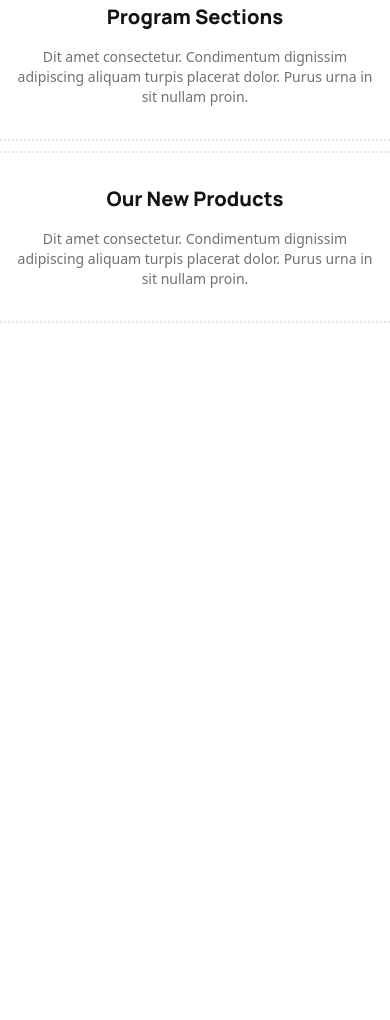
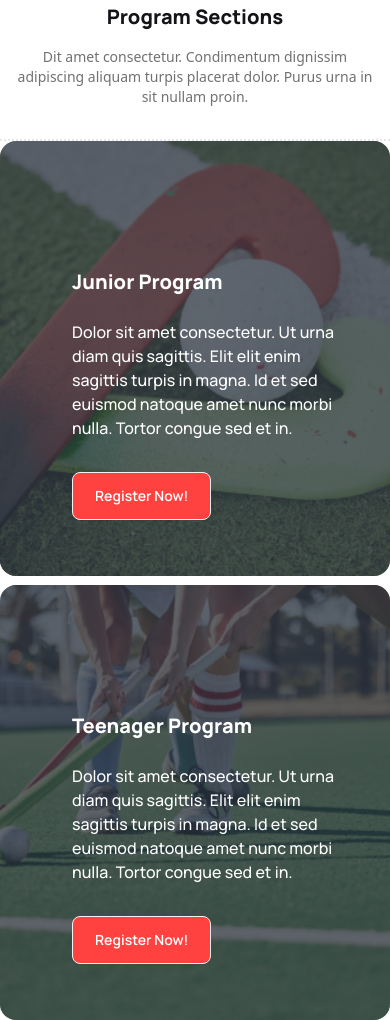
Before and after one commit to iamdoulat/assignment03, a plain HTML site: page index.html in a window 390 px wide. Shown: the part 1877-2897 px from the top of the page. Before the commit the page ends 2200 px from the top, so only its background shows below. Drawn offline with nearby package versions, Linux system fonts and the light colour scheme.

Commit message:
program section image top image done with responsive

```diff
--- a/index.html
+++ b/index.html
@@ -62,7 +62,7 @@
                     <a href="#slide2" class="btn btn-circle bg-black text-white">❯</a>
                   </div>
                 </div>
-                <div id="slide2" class="carousel-item relative w-full h-[235px] lg:h-[630px] bg-contain bg-center bg-no-repeat rounded-2xl bg-[linear-gradient(45deg,rgba(0,0,0,0.4),rgba(0,0,0,0.1)),url(./images/1.png)]">
+                <div id="slide2" class="carousel-item relative w-full h-[242px] lg:h-[630px] bg-contain bg-center bg-no-repeat rounded-2xl bg-[linear-gradient(45deg,rgba(0,0,0,0.4),rgba(0,0,0,0.1)),url(./images/1.png)]">
                   <div class="absolute h-auto w-[98%] mr-[5px] ml-[5px] lg:h-44 lg:w-[550px] mx-auto bg-[#131318] text-white rounded-2xl lg:right-[40px] bottom-[-180px] lg:bottom-[40px] p-8 flex-col items-center justify-center">
                     <h3 class="text-base text-center lg:text-2xl not-italic font-manrope font-extrabold pb-4">Meet all the heroes from the field</h3>
                     <p class="text-sm lg:text-base not-italic font-medium text-[#ffffff99] text-center">Dit amet consectetur. Condimentum dignissim adipiscing aliquam turpis placerat dolor. Purus urna in sit nullam proin. </p>
@@ -72,7 +72,7 @@
                     <a href="#slide3" class="btn btn-circle bg-black text-white">❯</a>
                   </div>
                 </div>
-                <div id="slide3" class="carousel-item relative w-full h-[235px] lg:h-[630px] bg-contain bg-center bg-no-repeat rounded-2xl bg-[linear-gradient(45deg,rgba(0,0,0,0.4),rgba(0,0,0,0.1)),url(./images/1.png)]">
+                <div id="slide3" class="carousel-item relative w-full h-[242px] lg:h-[630px] bg-contain bg-center bg-no-repeat rounded-2xl bg-[linear-gradient(45deg,rgba(0,0,0,0.4),rgba(0,0,0,0.1)),url(./images/1.png)]">
                   <div class="absolute h-auto w-[98%] mr-[5px] ml-[5px] lg:h-44 lg:w-[550px] mx-auto bg-[#131318] text-white rounded-2xl lg:right-[40px] bottom-[-180px] lg:bottom-[40px] p-8 flex-col items-center justify-center">
                     <h3 class="text-base text-center lg:text-2xl not-italic font-manrope font-extrabold pb-4">Meet all the heroes from the field</h3>
                     <p class="text-sm lg:text-base not-italic font-medium text-[#ffffff99] text-center">Dit amet consectetur. Condimentum dignissim adipiscing aliquam turpis placerat dolor. Purus urna in sit nullam proin. </p>
@@ -156,7 +156,30 @@
         <!-- Program Sections end -->
 
         <!-- Program Sections banner start -->
-
+        <div class="container lg:flex justify-center items-center mx-auto lg:space-x-6 lg:px-24">
+            <div class="card w-auto h-[244px] mb-[200px] lg:mb-[0px] lg:w-[573px] lg:h-[338px] bg-base-100 image-full">
+              <figure><img src="./images/2.png" alt="" /></figure>
+              <div class="card-body font-manrope">
+                <h2 class="card-title pt-[95px] pb-[16px] pl-[40px] text-white font-extrabold">Junior Program</h2>
+                <p class="pl-[40px] pb-[24px] text-white text-base font-medium">Dolor sit amet consectetur. Ut urna diam quis sagittis. Elit elit
+                  enim sagittis turpis in magna. Id et sed euismod natoque amet nunc morbi nulla. Tortor congue sed et in.</p>
+                <div class="card-actions pl-[40px] pb-[24px] inline-flex justify-start items-center font-manrope">
+                  <button class="btn bg-[#FF4240] text-white py-[10px] px-[22px]">Register Now!</button>
+                </div>
+              </div>
+            </div>
+            <div class="card w-auto h-[244px] lg:w-[573px] lg:h-[338px] bg-base-100 image-full">
+              <figure><img src="./images/3.png" alt="" /></figure>
+              <div class="card-body font-manrope">
+                <h2 class="card-title pt-[95px] pb-[16px] pl-[40px] text-white font-extrabold">Teenager Program</h2>
+                <p class="pl-[40px] pb-[24px] text-white text-base font-medium">Dolor sit amet consectetur. Ut urna diam quis sagittis. Elit elit
+                  enim sagittis turpis in magna. Id et sed euismod natoque amet nunc morbi nulla. Tortor congue sed et in.</p>
+                <div class="card-actions pl-[40px] pb-[24px] inline-flex justify-start items-center font-manrope">
+                  <button class="btn bg-[#FF4240] text-white py-[10px] px-[22px]">Register Now!</button>
+                </div>
+              </div>
+            </div>
+        </div>
         <!-- Program Sections banner end -->
 
         <!-- Our New Products start -->
```
